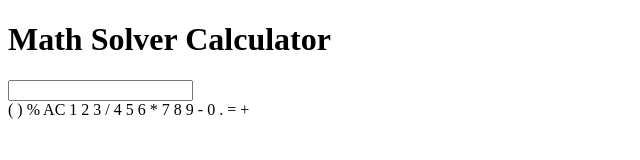
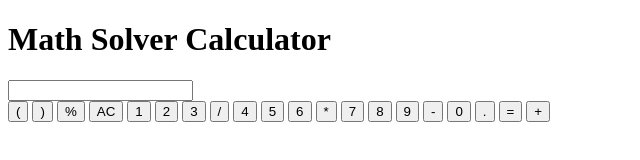
Before and after one commit to Czzped/Math-Solver-Calculator, a plain HTML site: page index.html in a window 1280 px wide. Shown: the whole page, without its empty margins (0-640 px from the left). Drawn offline with Linux system fonts and the light colour scheme.

Commit message:
Some HTML structuration changes

```diff
--- a/index.html
+++ b/index.html
@@ -20,26 +20,26 @@
 
         <section class="sectionButtonsContainer">
 
-            <span class="sectionsButtonsContant" id="buttonsContant" data-value=" ( ">(</span>
-            <span class="sectionsButtonsContant" id="buttonsContant" data-value=" ) ">)</span>
-            <span class="sectionsButtonsContant" id="buttonsContant" data-value="%">%</span>
-            <span class="sectionsButtonsContant" id="buttonsContant" data-value="AC">AC</span>
-            <span class="sectionsButtonsContant" id="buttonsContant" data-value="1">1</span>
-            <span class="sectionsButtonsContant" id="buttonsContant" data-value="2">2</span>
-            <span class="sectionsButtonsContant" id="buttonsContant" data-value="3">3</span>
-            <span class="sectionsButtonsContant" id="buttonsContant" data-value="/">/</span>
-            <span class="sectionsButtonsContant" id="buttonsContant" data-value="4">4</span>
-            <span class="sectionsButtonsContant" id="buttonsContant" data-value="5">5</span>
-            <span class="sectionsButtonsContant" id="buttonsContant" data-value="6">6</span>
-            <span class="sectionsButtonsContant" id="buttonsContant" data-value="*">*</span>
-            <span class="sectionsButtonsContant" id="buttonsContant" data-value="7">7</span>
-            <span class="sectionsButtonsContant" id="buttonsContant" data-value="8">8</span>
-            <span class="sectionsButtonsContant" id="buttonsContant" data-value="9">9</span>
-            <span class="sectionsButtonsContant" id="buttonsContant" data-value="-">-</span>
-            <span class="sectionsButtonsContant" id="buttonsContant" data-value="0">0</span>
-            <span class="sectionsButtonsContant" id="buttonsContant" data-value=".">.</span>
-            <span class="sectionsButtonsContant" id="buttonsContant" data-value="=">=</span>
-            <span class="sectionsButtonsContant" id="buttonsContant" data-value="+">+</span>
+            <button class="sectionsButtonsContant" id="buttonsContant" data-value=" ( ">(</button>
+            <button class="sectionsButtonsContant" id="buttonsContant" data-value=" ) ">)</button>
+            <button class="sectionsButtonsContant" id="buttonsContant" data-value="%">%</button>
+            <button class="sectionsButtonsContant" id="clearButton" data-value="AC">AC</button>
+            <button class="sectionsButtonsContant" id="buttonsContant" data-value="1">1</button>
+            <button class="sectionsButtonsContant" id="buttonsContant" data-value="2">2</button>
+            <button class="sectionsButtonsContant" id="buttonsContant" data-value="3">3</button>
+            <button class="sectionsButtonsContant" id="buttonsContant" data-value="/">/</button>
+            <button class="sectionsButtonsContant" id="buttonsContant" data-value="4">4</button>
+            <button class="sectionsButtonsContant" id="buttonsContant" data-value="5">5</button>
+            <button class="sectionsButtonsContant" id="buttonsContant" data-value="6">6</button>
+            <button class="sectionsButtonsContant" id="buttonsContant" data-value="*">*</button>
+            <button class="sectionsButtonsContant" id="buttonsContant" data-value="7">7</button>
+            <button class="sectionsButtonsContant" id="buttonsContant" data-value="8">8</button>
+            <button class="sectionsButtonsContant" id="buttonsContant" data-value="9">9</button>
+            <button class="sectionsButtonsContant" id="buttonsContant" data-value="-">-</button>
+            <button class="sectionsButtonsContant" id="buttonsContant" data-value="0">0</button>
+            <button class="sectionsButtonsContant" id="buttonsContant" data-value=".">.</button>
+            <button class="sectionsButtonsContant" id="calculateButton" data-value="=">=</button>
+            <button class="sectionsButtonsContant" id="buttonsContant" data-value="+">+</button>
 
 
         </section>
```
